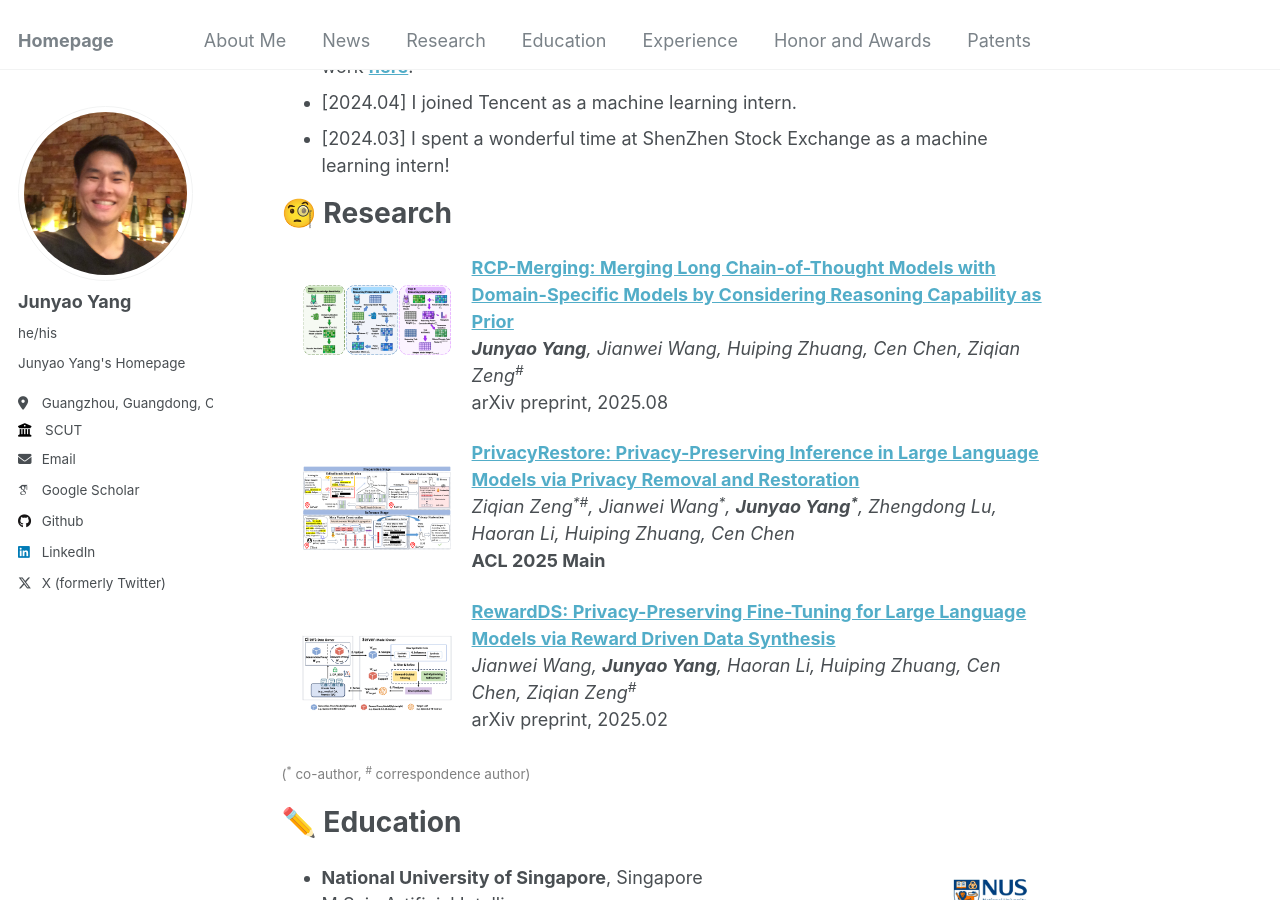
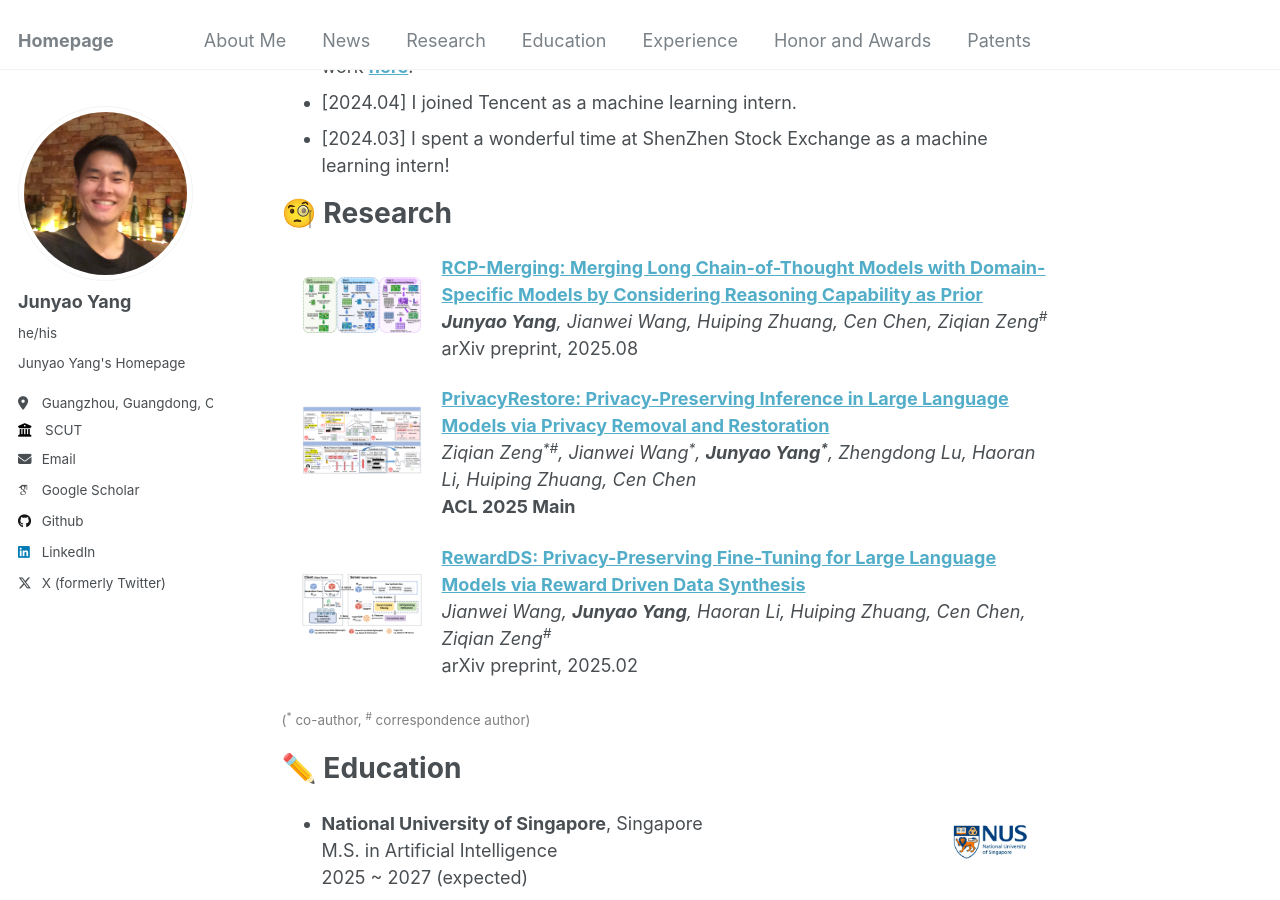
Before and after one commit to jyyang26/jyyang26.github.io, a Jekyll site: the page built from _pages/about.md, in a window 1280 px wide and 900 px high, scrolled down 1031 px. Built offline with Jekyll 4.4.1, drawn with Linux system fonts in a browser that asks for light colours; some web fonts are replaced.

Commit message:
Update about.md

```diff
--- a/_pages/about.md
+++ b/_pages/about.md
@@ -36,7 +36,7 @@
 
 <p>
   <a href="https://arxiv.org/abs/2508.03140">
-    <img src="images/rcp.png" alt="rcp" style="float: left;  margin-right: 20px; margin-left: 20px;; width: 150px; height: 150px;">
+    <img src="images/rcp.png" alt="rcp" style="float: left;  margin-right: 20px; margin-left: 20px;; width: 120px; height: 120px;">
   </a>
 </p>
 **[RCP-Merging: Merging Long Chain-of-Thought Models with Domain-Specific Models by Considering Reasoning Capability as Prior](https://arxiv.org/abs/2508.03140)**<br>
@@ -45,7 +45,7 @@
 
 <p>
   <a href="https://arxiv.org/abs/2406.01394">
-    <img src="images/restore.png" alt="restore" style="float: left; margin-right: 20px; margin-left: 20px;; width: 150px; height: 150px;">
+    <img src="images/restore.png" alt="restore" style="float: left; margin-right: 20px; margin-left: 20px;; width: 120px; height: 120px;">
   </a>
 </p>
 **[PrivacyRestore: Privacy-Preserving Inference in Large Language Models via Privacy Removal and Restoration](https://arxiv.org/abs/2406.01394)**<br>
@@ -54,7 +54,7 @@
 
 <p>
   <a href="https://arxiv.org/abs/2502.18517">
-    <img src="images/rewardds.png" alt="rewardds" style="float: left; margin-right: 20px; margin-left: 20px;; width: 150px; height: 150px;">
+    <img src="images/rewardds.png" alt="rewardds" style="float: left; margin-right: 20px; margin-left: 20px;; width: 120px; height: 120px;">
   </a>
 </p>
 **[RewardDS: Privacy-Preserving Fine-Tuning for Large Language Models via Reward Driven Data Synthesis](https://arxiv.org/abs/2502.18517)**<br>
```
